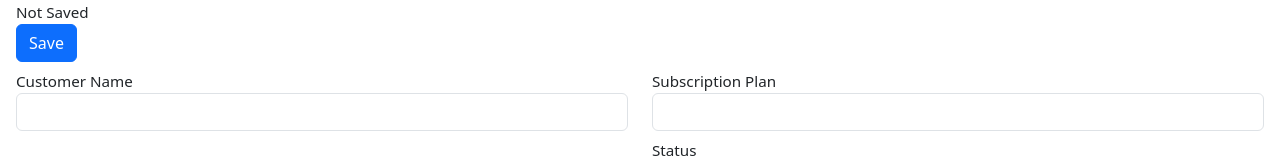
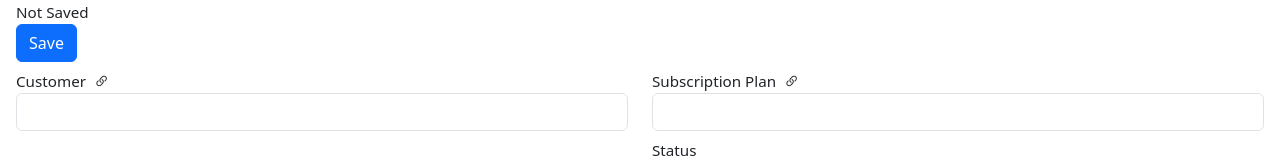
Before and after one commit to kalisetti/billing, a Vue app: page /desk/Edit/subscription/1 in a window 1280 px wide. Shown: the part 207-367 px from the top of the page. Built offline with nearby package versions, Linux system fonts and the light colour scheme; no server answers.

Commit message:
add link icon bi-link-45deg to input fields

```diff
--- a/src/components/form/SubscriptionForm.vue
+++ b/src/components/form/SubscriptionForm.vue
@@ -18,7 +18,10 @@
             <div id="form-fields" class="row">
                 <div class="col">
                     <div class="form-group">
-                    <label for="customer">Customer Name</label>
+                    <label for="customer">
+                        Customer
+                        <i class="bi bi-link-45deg ms-1"></i>
+                    </label>
                     <input type="text" id="customer" class="form-control"
                         v-model="recordData['customer']"
                         @focus="fetchCustomers"
@@ -29,7 +32,10 @@
                 </div>
                 <div class="col">
                     <div class="form-group">
-                        <label for="subscription-plan">Subscription Plan</label>
+                        <label for="subscription-plan">
+                            Subscription Plan
+                            <i class="bi bi-link-45deg ms-1"></i>
+                        </label>
                         <input type="email" id="subscription-plan" class="form-control"
                             v-model="recordData['subscription_plan']"
                             @focus="fetchSubscriptionPlans"
```
